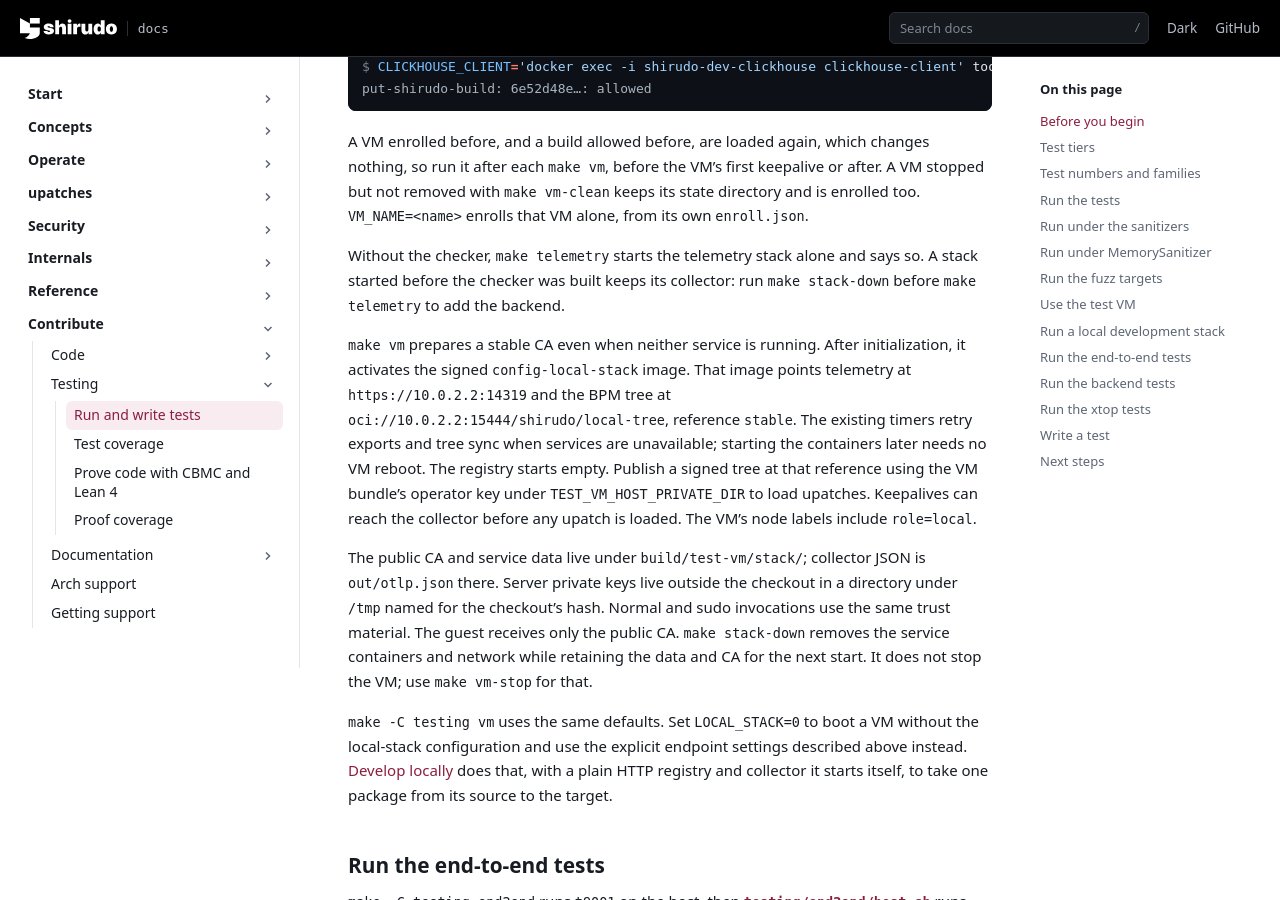
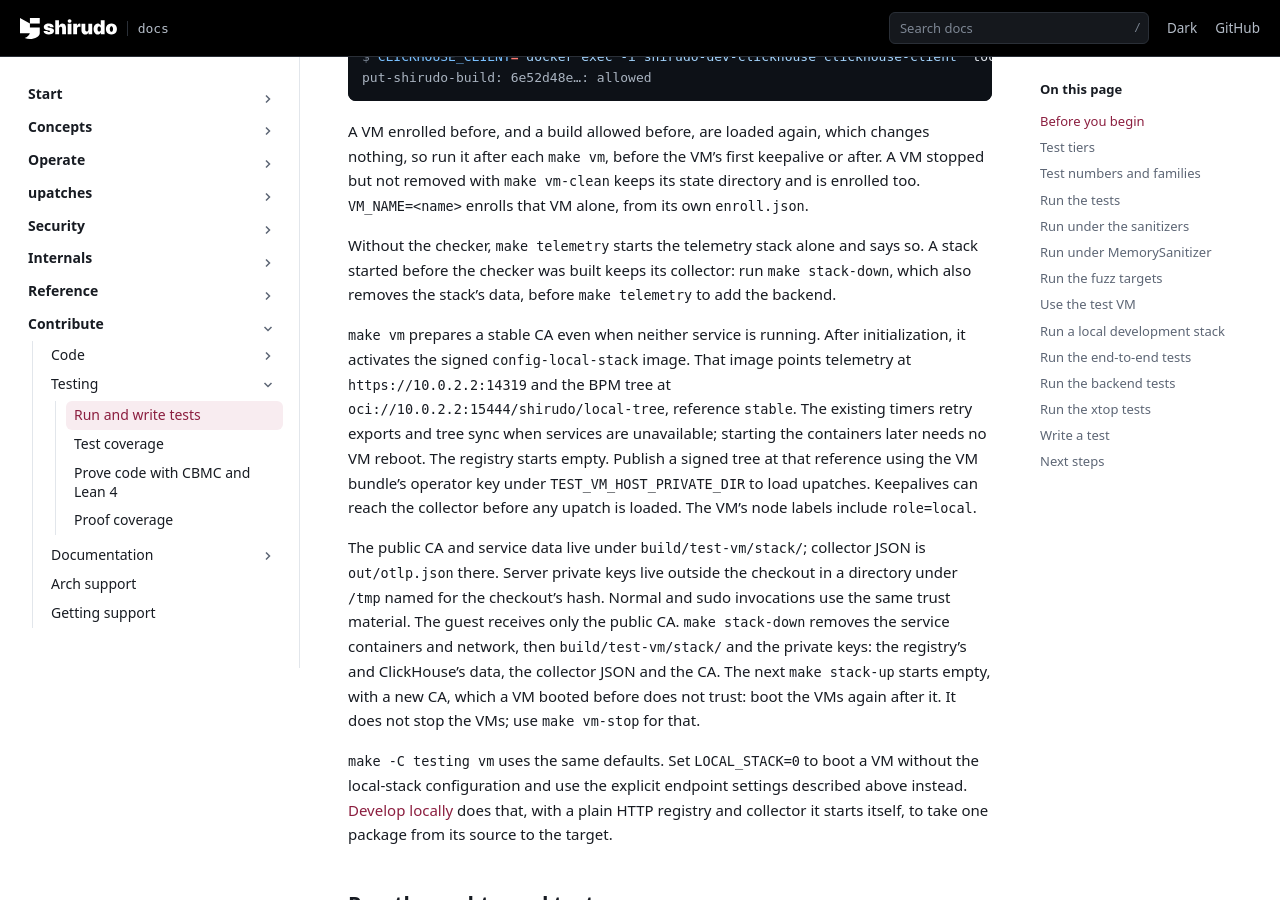
Before and after one commit to AliBashaSY/shirudo, a Sphinx documentation site: the page built from Documentation/contribute/testing/testing.rst, in a window 1280 px wide and 900 px high, scrolled down 13114 px. Built offline with Sphinx 7.4.7, drawn with Linux system fonts in a browser that asks for light colours; pages that are not in the unit, such as notebooks, are missing from menus; some of the changed text lies outside the part shown.

Commit message:
testing: have vm-clean remove VMs and stack-down the stack
make vm-clean without VM_NAME removed all of build/test-vm: the state
of the VMs, but with it the bundles and the cached kernels and runtime
image, which take long to build again, and the local stack's data and
CA, whose containers may still be running. make stack-down removed the
containers and kept build/test-vm/stack, whose ClickHouse and registry
data belong to the containers' users, so a plain rm cannot remove it
afterwards.

vm-clean now stops every VM and removes the state and logs of them all
and the merged enroll.json, and nothing else; make -C testing clean
still removes the bundles. stack-down now finishes the teardown: after
the containers it removes the data they wrote from a container of the
pinned ClickHouse image, then build/test-vm/stack with its CA and the
private keys under /tmp. The next stack-up starts empty with a new CA,
so VMs booted against the old one are booted again.

Signed-off-by: John Fastabend <john.fastabend@gmail.com>

```diff
--- a/Documentation/contribute/testing/testing.rst
+++ b/Documentation/contribute/testing/testing.rst
@@ -555,11 +555,11 @@ Boot an interactive VM
       # make -C testing vm-stop VM_NAME=<name>
       # make -C testing vm-clean VM_NAME=<name>
 
-.. warning::
-
-   Without ``VM_NAME``, ``vm-clean`` removes the whole
-   ``build/test-vm/`` directory, the bundles and the cached runtime
-   image included. Name the VM to remove only its state.
+   Without ``VM_NAME``, ``vm-clean`` stops every VM and removes the state
+   and logs of them all, ``build/test-vm/vms/`` and
+   ``build/test-vm/logs/``. The bundles, the cached kernels and runtime
+   image, and the local stack stay; ``make -C testing clean`` removes the
+   bundles, and ``make stack-down`` the stack.
 
 .. list-table::
    :header-rows: 1
@@ -746,7 +746,8 @@ own ``enroll.json``.
 
 Without the checker, ``make telemetry`` starts the telemetry stack alone and says so. A
 stack started before the checker was built keeps its collector: run
-``make stack-down`` before ``make telemetry`` to add the backend.
+``make stack-down``, which also removes the stack's data, before
+``make telemetry`` to add the backend.
 
 ``make vm`` prepares a stable CA even when neither service is running.
 After initialization, it activates the signed ``config-local-stack``
@@ -764,8 +765,11 @@ collector JSON is ``out/otlp.json`` there. Server private keys live outside
 the checkout in a directory under ``/tmp`` named for the checkout's hash.
 Normal and sudo invocations use the same trust material. The guest
 receives only the public CA. ``make stack-down`` removes the service
-containers and network while retaining the data and CA for the next start.
-It does not stop the VM; use ``make vm-stop`` for that.
+containers and network, then ``build/test-vm/stack/`` and the private
+keys: the registry's and ClickHouse's data, the collector JSON and the
+CA. The next ``make stack-up`` starts empty, with a new CA, which a VM
+booted before does not trust: boot the VMs again after it. It does not
+stop the VMs; use ``make vm-stop`` for that.
 
 ``make -C testing vm`` uses the same defaults. Set ``LOCAL_STACK=0`` to
 boot a VM without the local-stack configuration and use the explicit
```
Also changed, not shown: .agents/skills/testing/SKILL.md, 2 other files.
